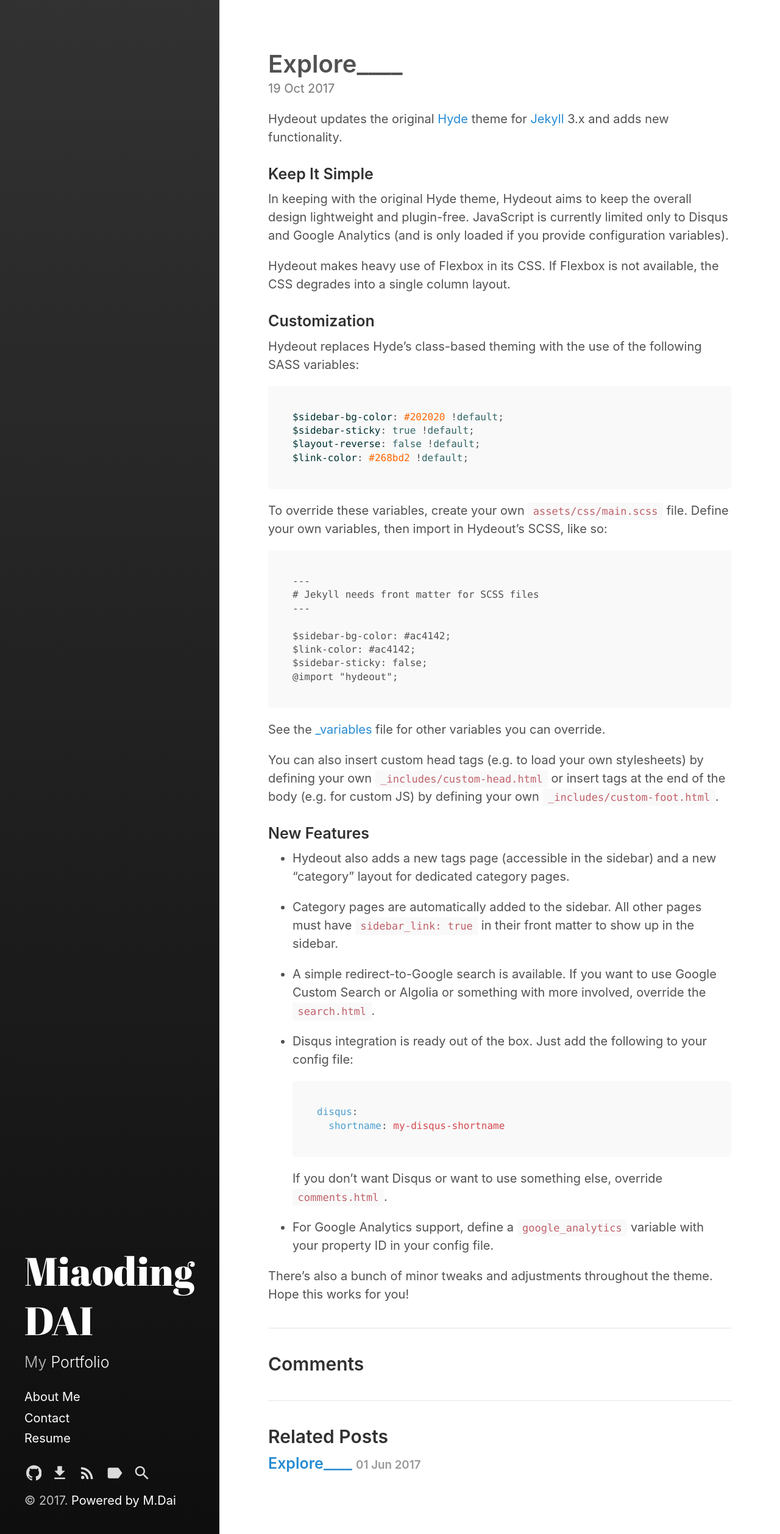
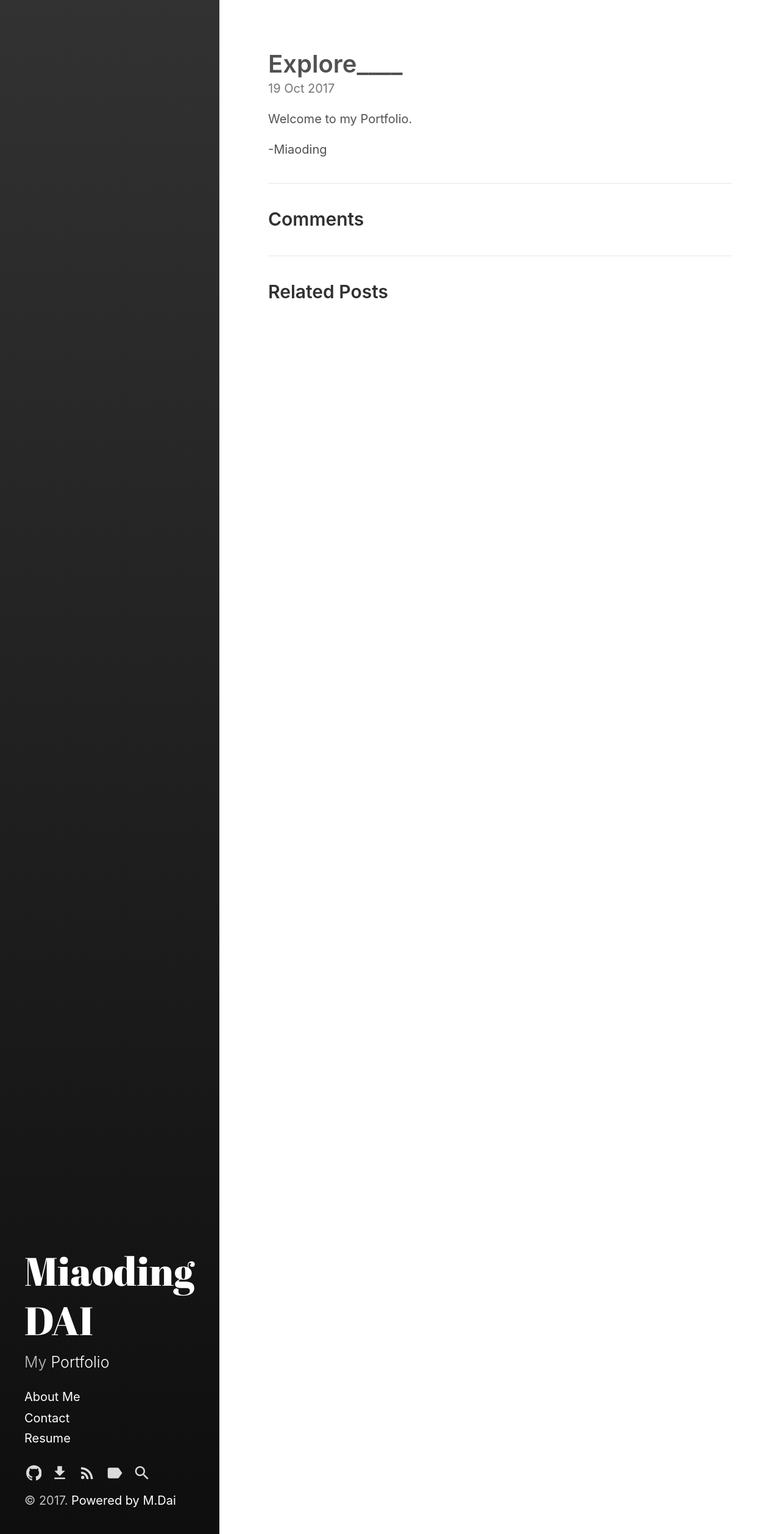
Before and after one commit to mdai17/mdai17.github.io, a Jekyll site: the page built from _posts/2017-10-19-beginning.md, in a window 1280 px wide. Shown: the whole page at 61% size. Built offline with Jekyll 4.4.1, drawn with Linux system fonts in a browser that asks for light colours.

Commit message:
First post "Explore____"

````diff
--- a/_posts/2017-10-19-beginning.md
+++ b/_posts/2017-10-19-beginning.md
@@ -4,79 +4,6 @@ title: Explore____
 excerpt_separator:  <!--more-->
 ---
 
-Hydeout updates the original [Hyde](https://github.com/poole/hyde)
-theme for [Jekyll](http://jekyllrb.com) 3.x and adds new functionality.
+Welcome to my Portfolio.
 
-### Keep It Simple
-
-In keeping with the original Hyde theme, Hydeout aims to keep the overall
-design lightweight and plugin-free. JavaScript is currently limited only
-to Disqus and Google Analytics (and is only loaded if you provide configuration
-variables).
-
-Hydeout makes heavy use of Flexbox in its CSS. If Flexbox is not available,
-the CSS degrades into a single column layout.
-
-### Customization
-
-Hydeout replaces Hyde's class-based theming with the use
-of the following SASS variables:
-
-```scss
-$sidebar-bg-color: #202020 !default;
-$sidebar-sticky: true !default;
-$layout-reverse: false !default;
-$link-color: #268bd2 !default;
-```
-
-To override these variables, create your own `assets/css/main.scss` file.
-Define your own variables, then import in Hydeout's SCSS, like so:
-
-```
----
-# Jekyll needs front matter for SCSS files
----
-
-$sidebar-bg-color: #ac4142;
-$link-color: #ac4142;
-$sidebar-sticky: false;
-@import "hydeout";
-```
-
-See the [_variables](_sass/hydeout/_variables.scss) file for other variables
-you can override.
-
-You can also insert custom head tags (e.g. to load your own stylesheets) by
-defining your own `_includes/custom-head.html` or insert tags at the end
-of the body (e.g. for custom JS) by defining your own
-`_includes/custom-foot.html`.
-
-### New Features
-
-* Hydeout also adds a new tags page (accessible in the sidebar) and a new
-  "category" layout for dedicated category pages.
-
-* Category pages are automatically added to the sidebar. All other pages
-  must have `sidebar_link: true` in their front matter to show up in
-  the sidebar.
-
-* A simple redirect-to-Google search is available. If you want to use
-  Google Custom Search or Algolia or something with more involved,
-  override the `search.html`.
-
-* Disqus integration is ready out of the box. Just add the following to
-  your config file:
-
-  ```yaml
-  disqus:
-    shortname: my-disqus-shortname
-  ```
-
-  If you don't want Disqus or want to use something else, override
-  `comments.html`.
-
-* For Google Analytics support, define a `google_analytics` variable with
-  your property ID in your config file.
-
-There's also a bunch of minor tweaks and adjustments throughout the
-theme. Hope this works for you!
+-Miaoding
````
Also changed, not shown: _posts/2017-06-01-hello-hydeout.md (deleted, +0 -9 lines).
